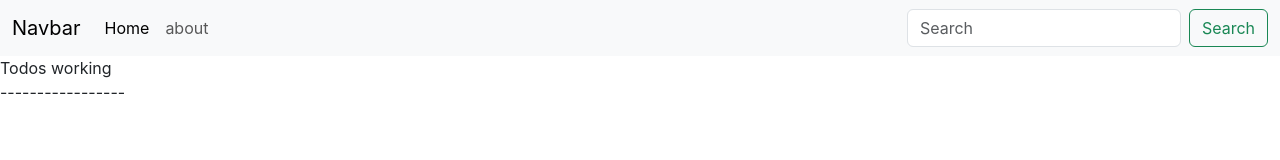
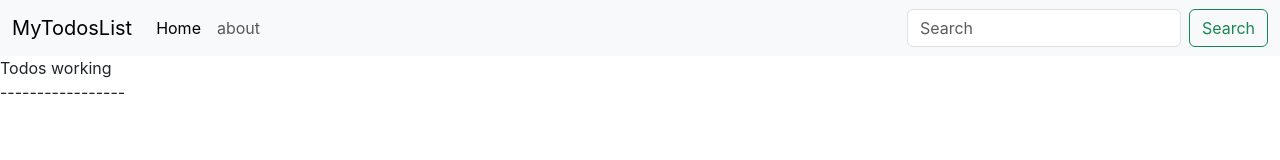
Before and after one commit to ashishp911/React-Todo-application, a React (Create React App) app: page / in a window 1280 px wide. Shown: the top 160 px of the page. Built offline with nearby package versions, Linux system fonts and the light colour scheme.

Commit message:
added searchBar as props

```diff
--- a/src/App.js
+++ b/src/App.js
@@ -7,7 +7,7 @@
 function App() {
   return (
     <>
-    <Header/>
+    <Header title = "MyTodosList" searchBar = {true}/>
     <Todos/>
     <Footer/>
     </>
--- a/src/MyComponents/Header.js
+++ b/src/MyComponents/Header.js
@@ -1,10 +1,10 @@
 import React from 'react'
 
-export default function Header() {
+export default function Header(props) {
   return (
     <nav className="navbar navbar-expand-lg bg-body-tertiary">
         <div className="container-fluid">
-          <a className="navbar-brand" href="#">Navbar</a>
+          <a className="navbar-brand" href="#">{props.title}</a>
           <button className="navbar-toggler" type="button" data-bs-toggle="collapse" data-bs-target="#navbarSupportedContent" aria-controls="navbarSupportedContent" aria-expanded="false" aria-label="Toggle navigation">
             <span className="navbar-toggler-icon" />
           </button>
@@ -17,10 +17,10 @@
                 <a className="nav-link" href="#">about</a>
               </li>
             </ul>
-            <form className="d-flex" role="search">
+            {props.searchBar? <form className="d-flex" role="search">
               <input className="form-control me-2" type="search" placeholder="Search" aria-label="Search" />
               <button className="btn btn-outline-success" type="submit">Search</button>
-            </form>
+            </form>: ""}
           </div>
         </div>
       </nav>
```
Also changed, not shown: src/MyComponents/TodoItem.js (added).
